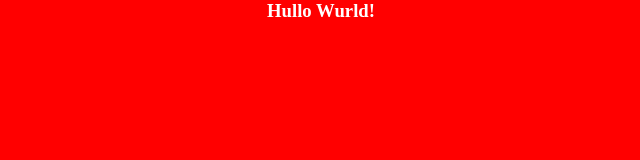
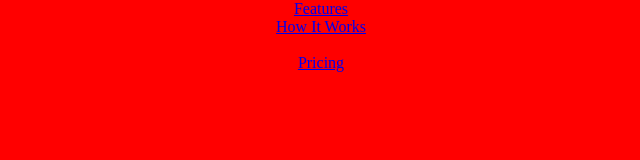
Before and after one commit to joeybrown-ctrl/fcc-product-landing-page, a plain HTML site: page index.html in a window 1280 px wide. Shown: the whole page, without its empty margins (319-959 px from the left). Drawn offline with Linux system fonts and the light colour scheme.

Commit message:
add header in html

```diff
--- a/index.html
+++ b/index.html
@@ -4,14 +4,25 @@
     <meta charset="UTF-8">
     <meta http-equiv="X-UA-Compatible" content="IE=edge">
     <meta name="viewport" content="width=device-width, initial-scale=1.0">
+    <link href="https://cdnjs.cloudflare.com/ajax/libs/font-awesome/5.13.0/css/all.min.css" rel="stylesheet">
     <link rel="stylesheet" href="style.css">
     <title>Product Landing Page</title>
 </head>
 <body>
-    <div>
-        <h3>
-            Hullo Wurld!
-        </h3>
+    <div id="page-wrapper">
+        <header id="header">
+            <!-- <div class="logo">
+                <img id="header-img" src="" alt="logo">
+            </div> -->
+
+            <nav id="nav-bar">
+                <ul>
+                    <li><a class="nav-link" href="#features">Features</a></li>
+                    <li><a class="nav-link" href="#how-it-works">How It Works</a><li>
+                    <li><a class="nav-link" href="#pricing">Pricing</a></li>
+                </ul>
+            </nav>
+        </header>
     </div>
 
     <script src="https://cdn.freecodecamp.org/testable-projects-fcc/v1/bundle.js"></script>
```
